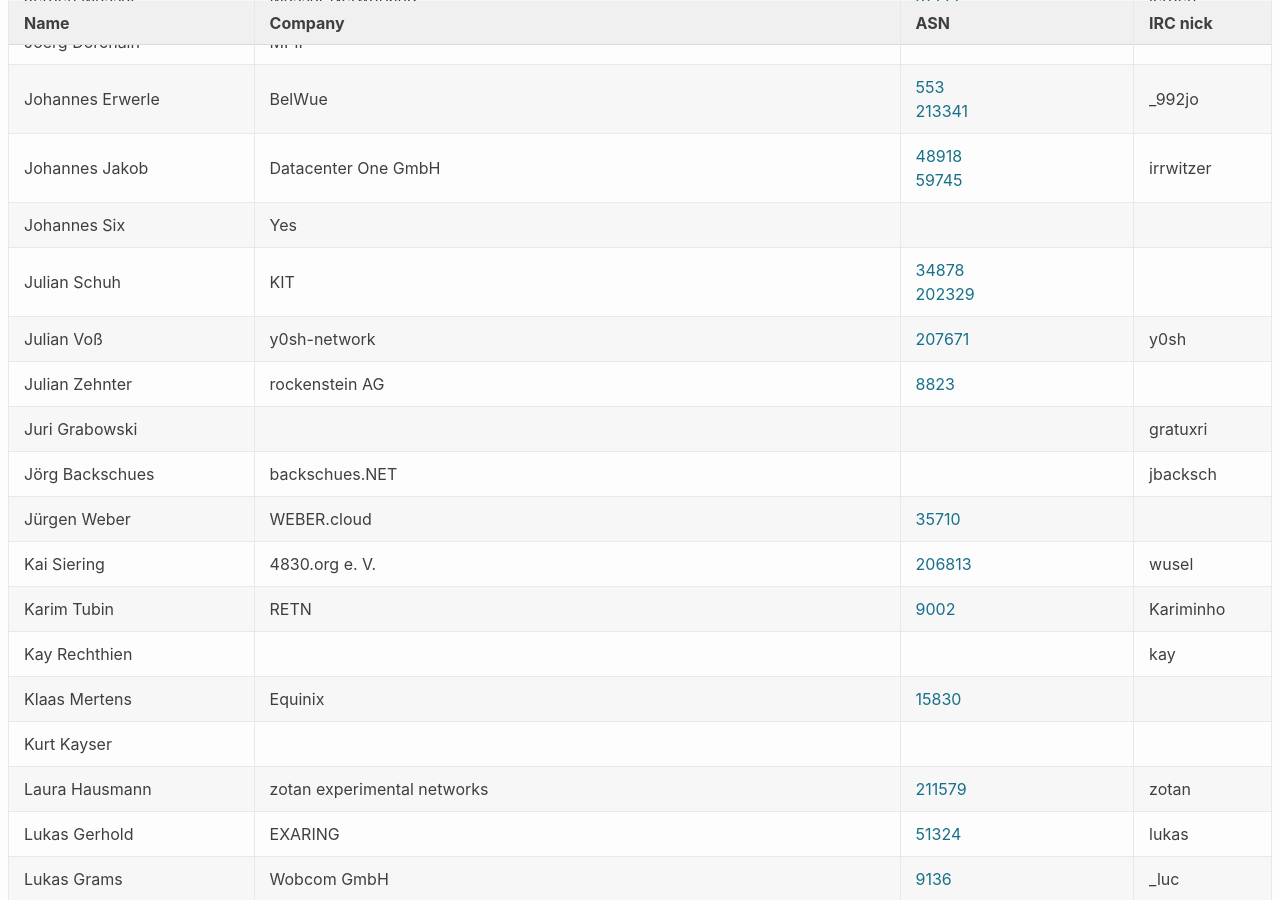
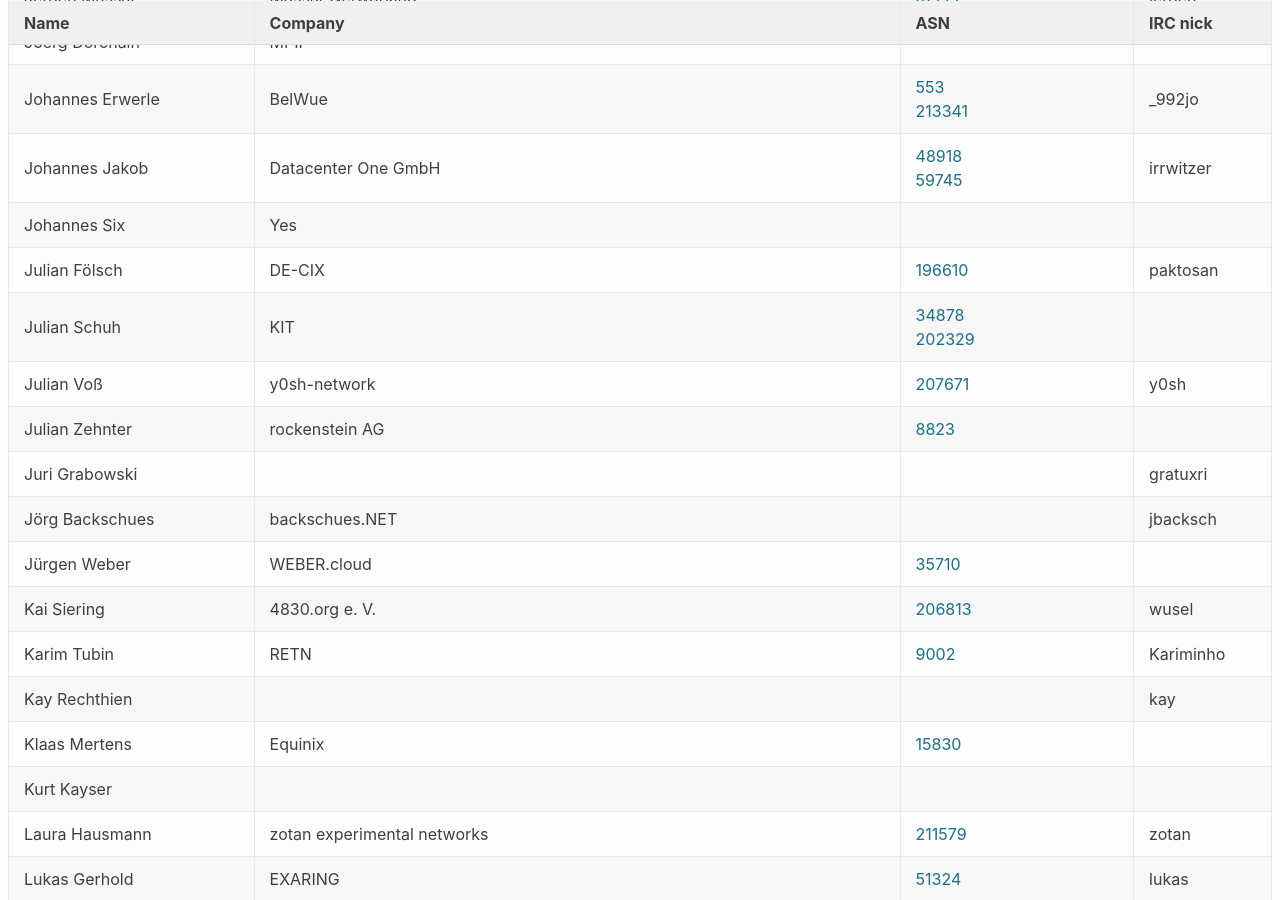
Before and after one commit to denog/pretix-attendeelist, a Jekyll site: the page built from denog13/index.markdown, in a window 1280 px wide and 900 px high, scrolled down 3028 px. Built offline with Jekyll 4.4.1, drawn with Linux system fonts in a browser that asks for light colours.

Commit message:
Latest data: Fri Oct  1 11:29:55 UTC 2021

```diff
--- a/_data/attendees_denog13.json
+++ b/_data/attendees_denog13.json
@@ -424,6 +424,12 @@
     "company": "backschues.NET",
     "irc": "jbacksch",
     "asn": null
+  },
+  {
+    "name": "Julian Fölsch",
+    "company": "DE-CIX",
+    "irc": "paktosan",
+    "asn": "196610"
   },
   {
     "name": "Julian Schuh",
```
